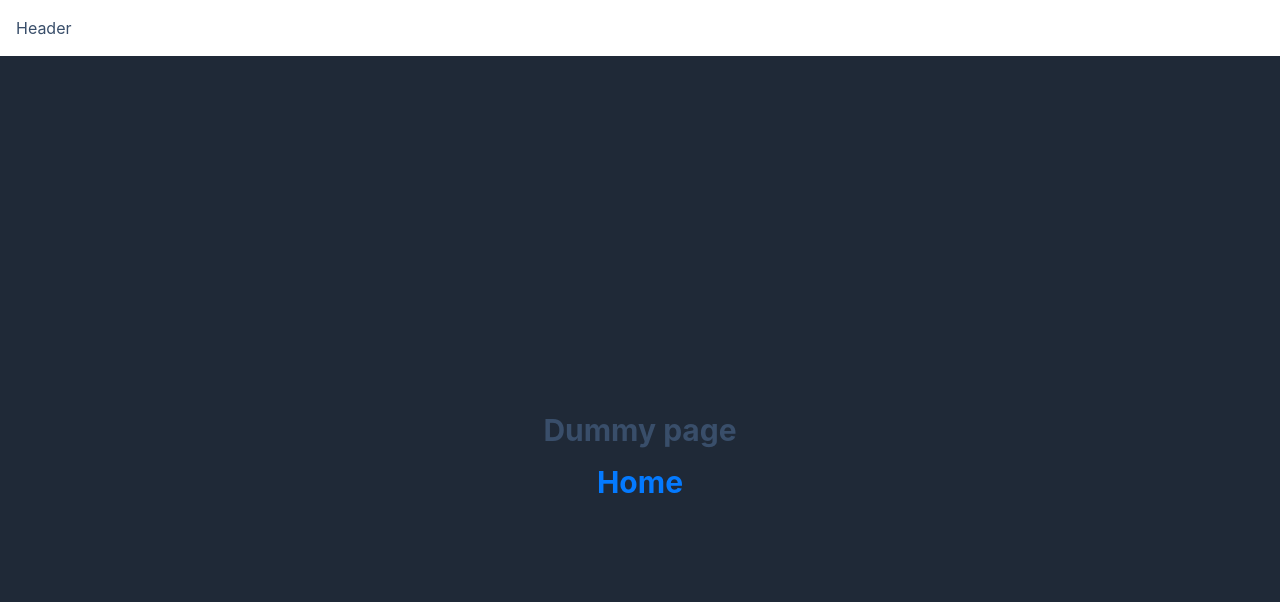
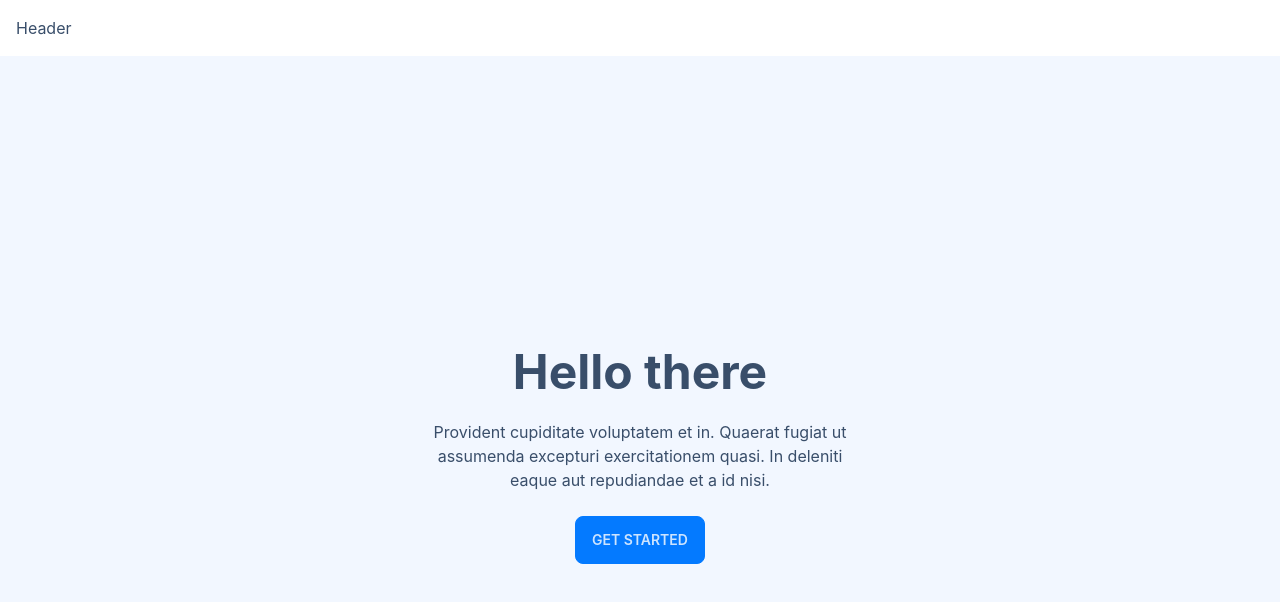
Before and after one commit to mrlinnth/reactdaisy, a React (Vite) app: page / in a window 1280 px wide. Shown: the top 602 px of the page. Built offline with nearby package versions, Linux system fonts and the light colour scheme.

Commit message:
Add home page

```diff
--- /dev/null
+++ b/src/modules/root/Home.tsx
@@ -0,0 +1,13 @@
+export const Home = () => {
+  return (
+    <div className="hero min-h-screen bg-base-200">
+      <div className="hero-content text-center">
+        <div className="max-w-md">
+          <h1 className="text-5xl font-bold">Hello there</h1>
+          <p className="py-6">Provident cupiditate voluptatem et in. Quaerat fugiat ut assumenda excepturi exercitationem quasi. In deleniti eaque aut repudiandae et a id nisi.</p>
+          <button className="btn btn-primary">Get Started</button>
+        </div>
+      </div>
+    </div>
+  )
+}
--- a/src/modules/router/Router.tsx
+++ b/src/modules/router/Router.tsx
@@ -1,6 +1,7 @@
 import { lazy, Suspense, useState } from 'react';
 import { RouteObject, useRoutes, BrowserRouter } from 'react-router-dom';
 import FullWidth from '@/components/template/FullWidth';
+import { Home } from '@/modules/root/Home';
 
 const Loading = () => (
   <p className="p-4 w-full h-full text-center">Loading...</p>
@@ -17,6 +18,10 @@ const InnerRouter = () => {
       children: [
         {
           index: true,
+          element: <Home />,
+        },
+        {
+          path: 'about',
           element: <DummyScreen />,
         },
         {
```
